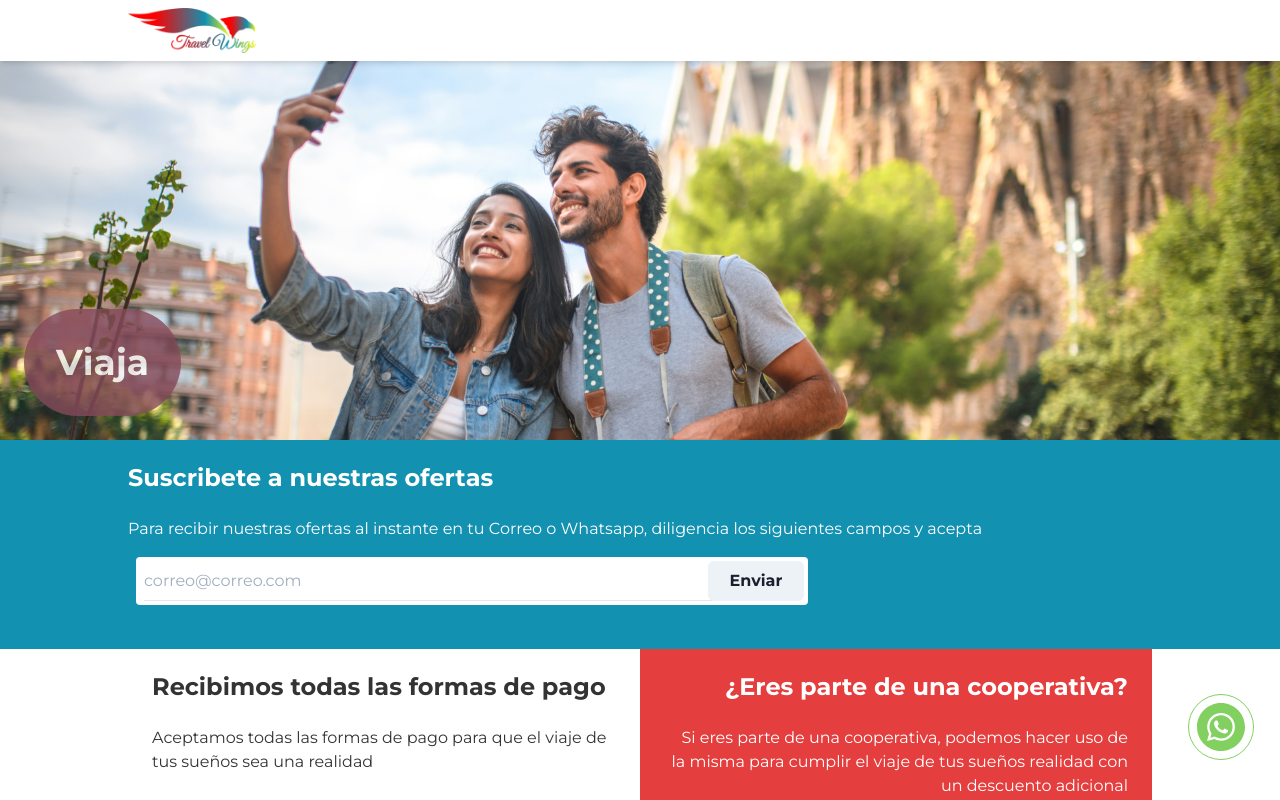
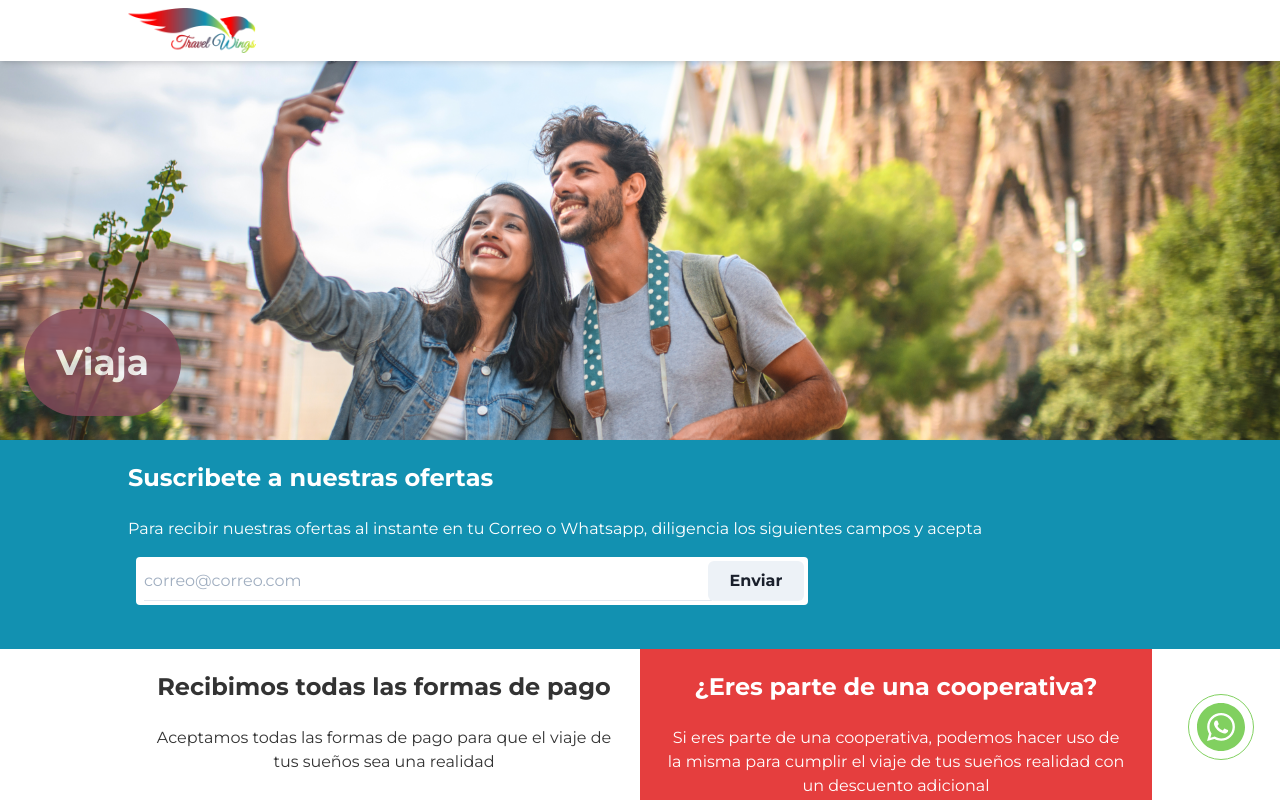
Before and after one commit to rafag0729/travelwings, a React (Create React App) app: page / in a window 1280 px wide. Shown: the top 800 px of the page. Built offline with nearby package versions, Linux system fonts and the light colour scheme; no server answers.

Commit message:
Text centered on payment and cooperatives section

```diff
--- a/src/components/Home/Cooperatives/Cooperatives.tsx
+++ b/src/components/Home/Cooperatives/Cooperatives.tsx
@@ -15,13 +15,13 @@ export const Cooperatives = ({action}: CooperativeProps) => {
         color="blackAlpha.800"
         fontSize="2xl"
         mb="6"
-        textAlign="right"
+        textAlign="center"
         textColor="white"
         >¿Eres parte de una cooperativa?</Heading>
       <Text
         fontSize="md"
         color="blackAlpha.800"
-        textAlign="right"
+        textAlign="center"
         textColor="white"
         >Si eres parte de una cooperativa, podemos hacer uso de la misma para cumplir el viaje de tus sueños realidad con un descuento adicional
       </Text>
--- a/src/components/Home/Payment/Payment.tsx
+++ b/src/components/Home/Payment/Payment.tsx
@@ -14,11 +14,13 @@ export const Payment = () => {
             <Heading
                 fontSize="2xl"
                 color="blackAlpha.800"
+                textAlign="center"
                 mb="6"
                 >Recibimos todas las formas de pago</Heading>
             <Text
                 fontSize="md"
                 color="blackAlpha.800"
+                textAlign="center"
                 mb="8"
                 >Aceptamos todas las formas de pago para que el viaje de tus sueños sea una realidad</Text>
 
```
